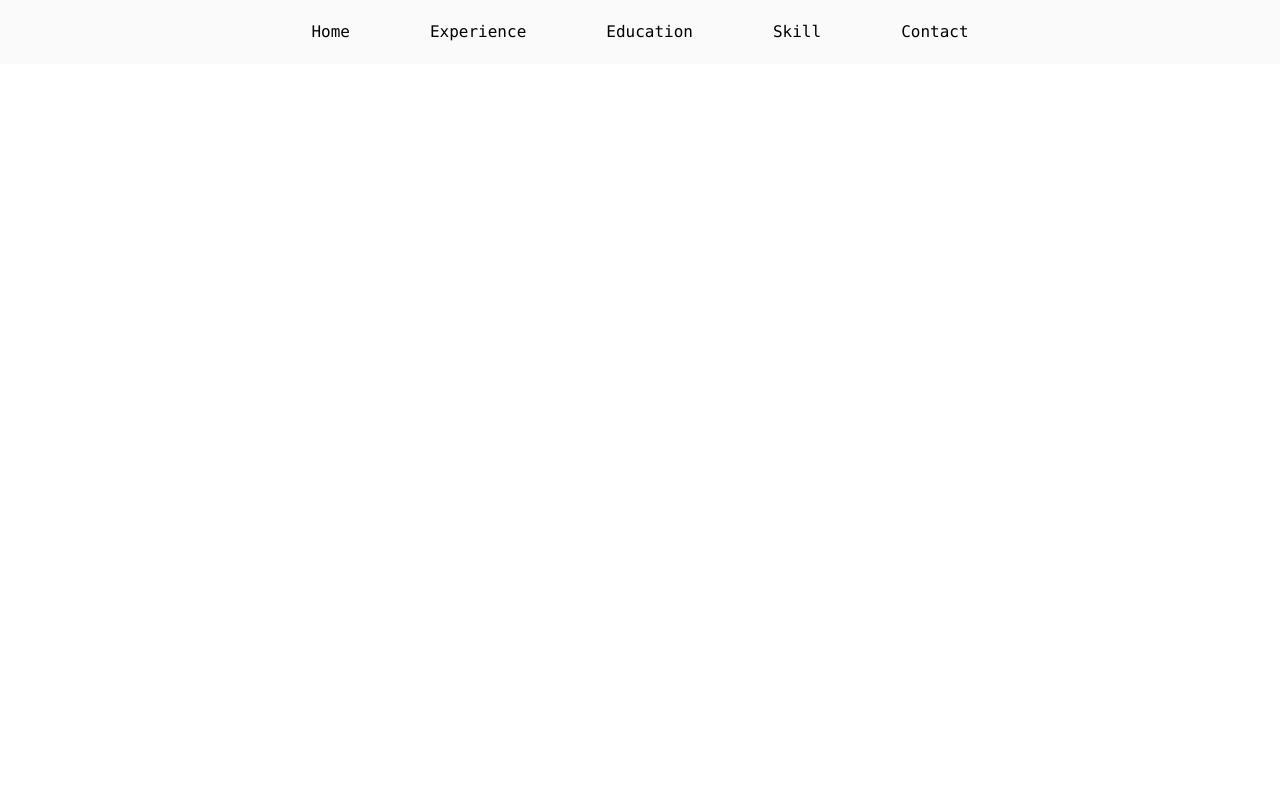
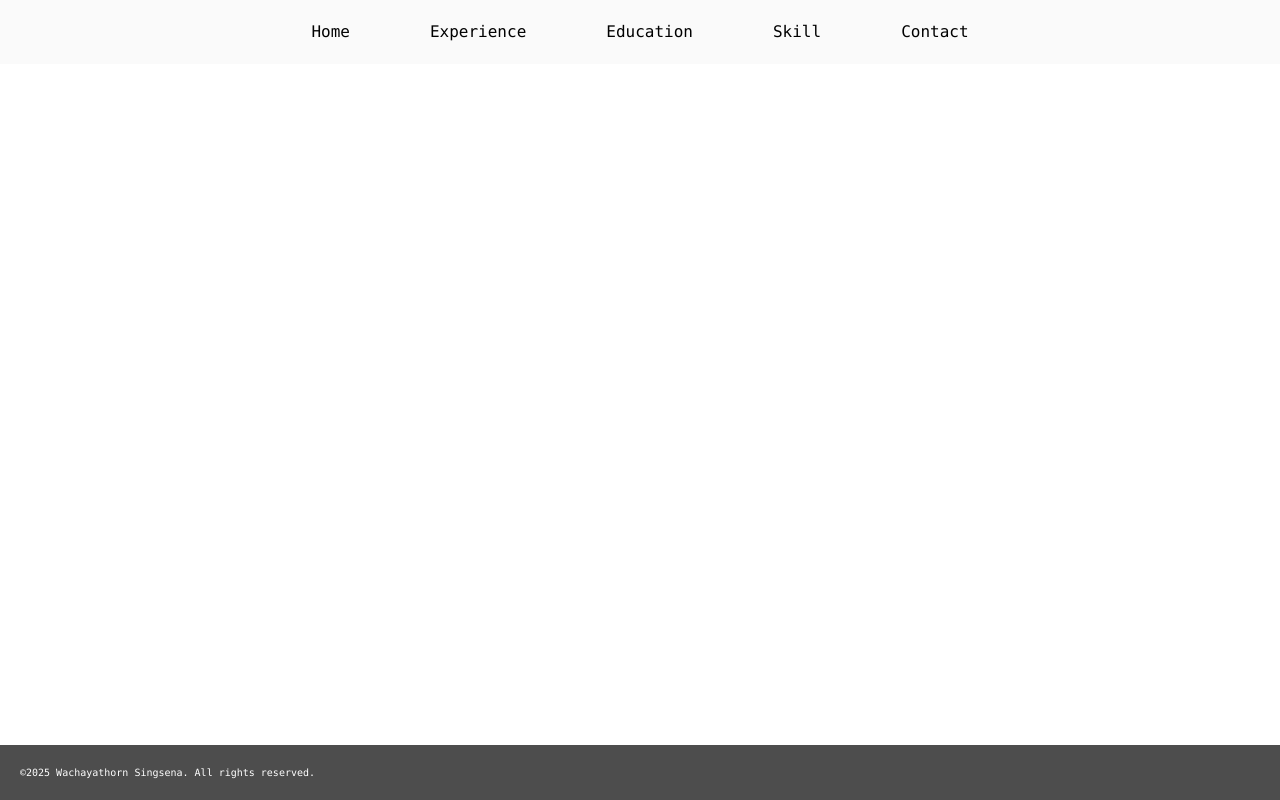
Before and after one commit to wachayathorn/introduce-myself, a Next.js app: page / in a window 1280 px wide. Built offline with nearby package versions, Linux system fonts and the light colour scheme; a web font is replaced by a local one.

Commit message:
add footer

```diff
--- /dev/null
+++ b/app/components/footer/footer.tsx
@@ -0,0 +1,9 @@
+export default function Footer() {
+  return (
+    <div className="fixed bottom-0 w-full bg-[#4D4D4D]">
+      <footer className="container mx-auto max-w-7xl h-auto p-5 flex flex-col md:flex-row justify-start">
+            <p className="text-white text-[10px] font-light">©2025 Wachayathorn Singsena. All rights reserved.</p>
+      </footer>
+    </div>
+  );
+}
--- a/app/components/navbar/navbar.tsx
+++ b/app/components/navbar/navbar.tsx
@@ -1,7 +1,7 @@
 export default function Navbar() {
   return (
     <div className="bg-[#FAFAFA]">
-      <div className="container mx-auto max-w-7xl h-auto p-5 flex flex-col items-center md:flex-row md:justify-center">
+      <nav className="container mx-auto max-w-7xl h-auto p-5 flex flex-col items-center md:flex-row md:justify-center">
         <ul className="flex flex-col md:flex-row">
           <li className="mx-10 text-center"><span className="cursor-pointer">Home</span></li>
           <li className="mx-10 text-center"><span className="cursor-pointer">Experience</span></li>
@@ -9,7 +9,7 @@ export default function Navbar() {
           <li className="mx-10 text-center"><span className="cursor-pointer">Skill</span></li>
           <li className="mx-10 text-center"><span className="cursor-pointer">Contact</span></li>
         </ul>
-      </div>
+      </nav>
     </div>
   );
 }
--- a/app/layout.tsx
+++ b/app/layout.tsx
@@ -1,6 +1,7 @@
 import type { Metadata } from "next";
 import "./globals.css";
 import Navbar from "./components/navbar/navbar";
+import Footer from "./components/footer/footer";
 
 export const metadata: Metadata = {
   title: "Introduce myself",
@@ -17,6 +18,7 @@ export default function RootLayout({
       <body className="items-center">
         <Navbar />
         {children}
+        <Footer/>
       </body>
     </html>
   );
```
